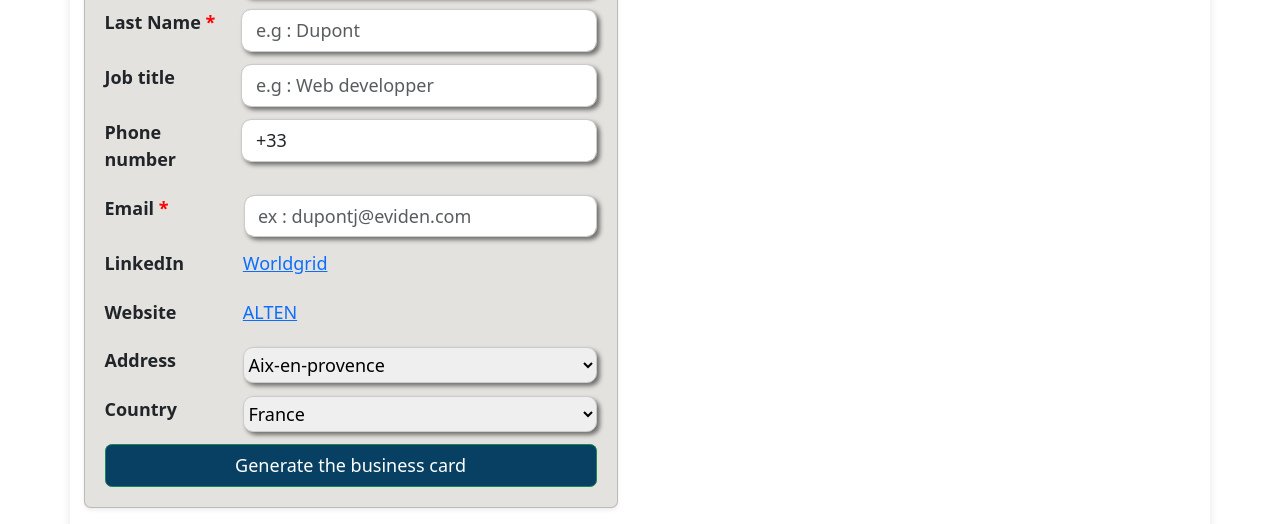
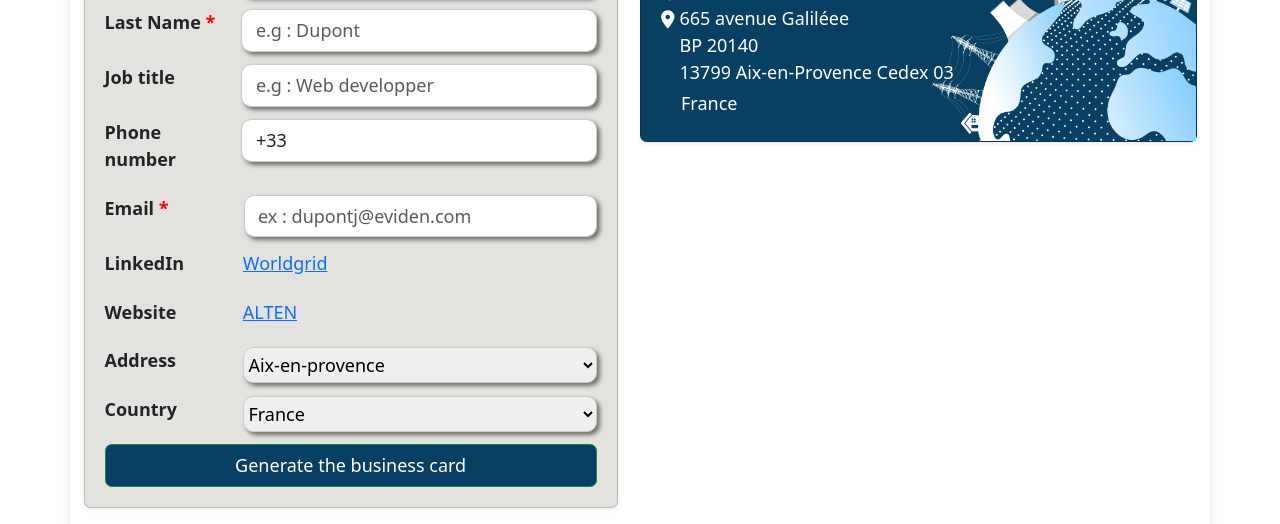
Before and after one commit to FaustinR/digital-business-card-vf, a plain HTML site: page index.html in a window 1280 px wide. Shown: the part 150-674 px from the top of the page. Drawn offline with Linux system fonts and the light colour scheme.

Commit message:
Update style.css
Updating the css styles of the business card

```diff
--- a/css/style.css
+++ b/css/style.css
@@ -326,8 +326,10 @@
 }
 
 #right-box {
-  width: 100%;
+  width: 50%;
   height: auto; /* Default height behavior */
+  position: relative;
+  float: right;
 }
 
 /* Make it full width on smaller screens */
```
